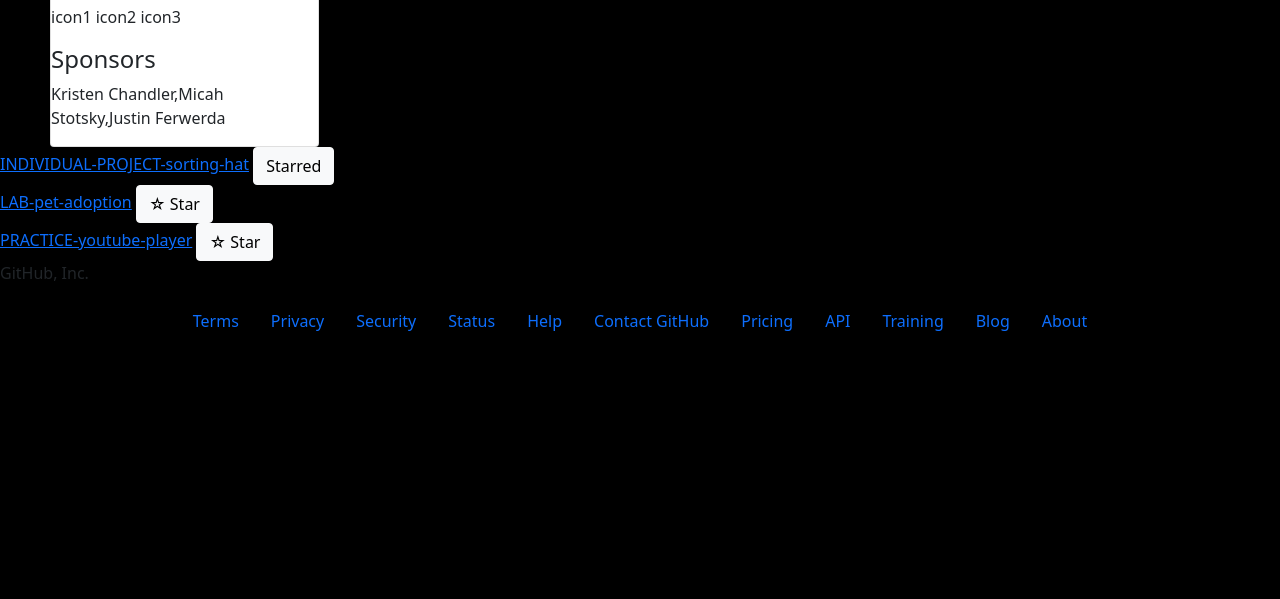
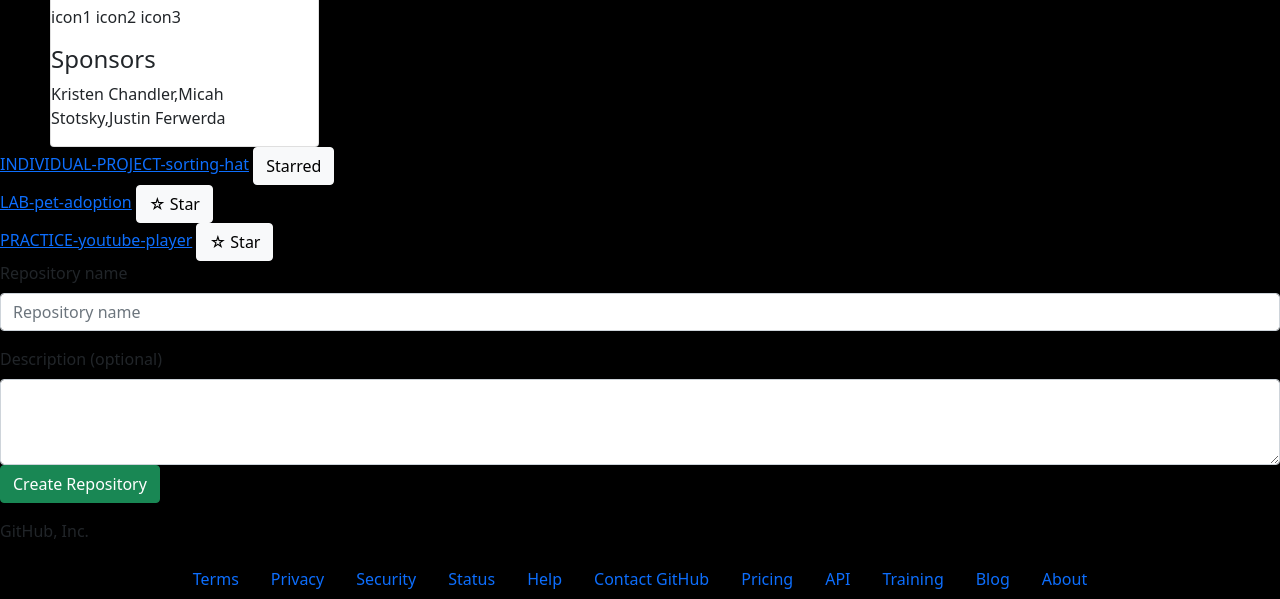
Before and after one commit to nss-evening-cohort-19/gitsub-retro-bandits, a plain HTML site: page repos.html in a window 1280 px wide. Shown: the part 694-1293 px from the top of the page. Before the commit the page ends 1035 px from the top, so only its background shows below. Drawn offline with nearby package versions, Linux system fonts and the light colour scheme; no server answers.

Commit message:
created new repo form

```diff
--- /dev/null
+++ b/Components/repoForm.js
@@ -0,0 +1,22 @@
+import renderToDom from "../Utils/renderToDom.js";
+
+const createNewRepo = () => {
+  let domString = `<form id="new-project-form">
+  <div class="mb-3">
+  <label for="exampleFormControlInput1" class="form-label">Repository name</label>
+  <input type="project" class="form-control" id="repoName" placeholder="Repository name" required>
+  </div>
+  <div class="mb-3">
+  <label for="description" class="form-label">Description (optional)</label>
+  <textarea class="form-control" id="repoDescription" rows="3"></textarea>
+  <button type="submit" class="btn btn-success">Create Repository</button>
+  </div>
+
+  </form>`
+
+
+
+  renderToDom("#new-repo-container", domString)
+};
+
+export default createNewRepo
--- a/Scripts/repos.js
+++ b/Scripts/repos.js
@@ -2,8 +2,11 @@ import repolist from "../Components/repolist.js";
 import sidebarBody from "../Components/sidebar.js";
 import navBar from "../Components/navbar.js";
 import siteFooter from "../Components/footer.js";
+import createNewRepo from "../Components/repoForm.js";
 
 sidebarBody();
 navBar();
 siteFooter();
 repolist();
+createNewRepo()
+createNewRepo();
--- a/repos.html
+++ b/repos.html
@@ -23,6 +23,7 @@
       </div>
     </div>
   <div id ="repo-container"></div>
+  <div id ="new-repo-container"></div>
   <div id="footerContainer"></div>
   <script src="https://code.iconify.design/2/2.2.1/iconify.min.js"></script>
   <script src="https://cdn.jsdelivr.net/npm/bootstrap@5.1.3/dist/js/bootstrap.bundle.min.js" integrity="sha384-ka7Sk0Gln4gmtz2MlQnikT1wXgYsOg+OMhuP+IlRH9sENBO0LRn5q+8nbTov4+1p" crossorigin="anonymous"></script>
```
